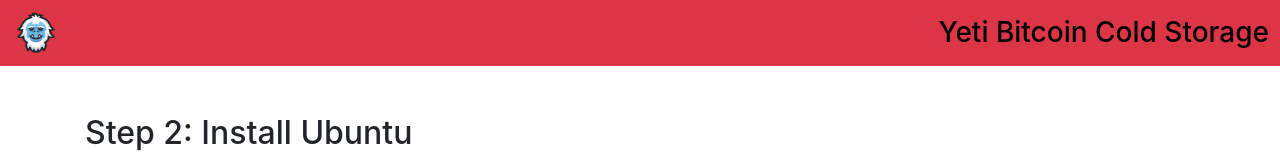
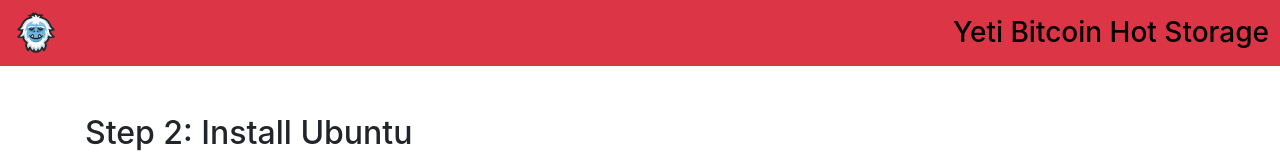
Before and after one commit to JWWeatherman/yetihosted, a Vue app: page /Hot/step2 in a window 1280 px wide. Shown: the top 160 px of the page. Built offline with nearby package versions, Linux system fonts and the light colour scheme; what vue-default-value would draw is missing.

Commit message:
changed navbars on yetihosted

```diff
--- a/src/components/navbarhot.vue
+++ b/src/components/navbarhot.vue
@@ -1,6 +1,6 @@
 <template>
     <nav class="form-row navbar navbar-light bg-danger">
         <img src="@/assets/logo.png" width="50" height="50" class="align-top" alt="">
-        <h3 style="color:black;margin:0;">Yeti Bitcoin Cold Storage</h3>
+        <h3 style="color:black;margin:0;">Yeti Bitcoin Hot Storage</h3>
     </nav>
 </template>
--- a/src/components/navbarwarm.vue
+++ b/src/components/navbarwarm.vue
@@ -1,6 +1,6 @@
 <template>
     <nav class="form-row navbar navbar-light bg-warning">
         <img src="@/assets/logo.png" width="50" height="50" class="align-top" alt="">
-        <h3 style="color:black;margin:0;">Yeti Bitcoin Cold Storage</h3>
+        <h3 style="color:black;margin:0;">Yeti Bitcoin Warm Storage</h3>
     </nav>
 </template>
```
